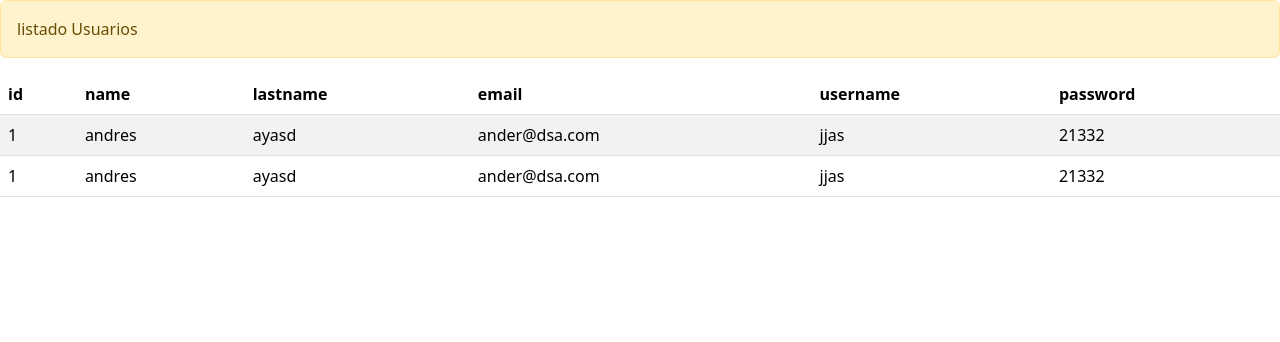
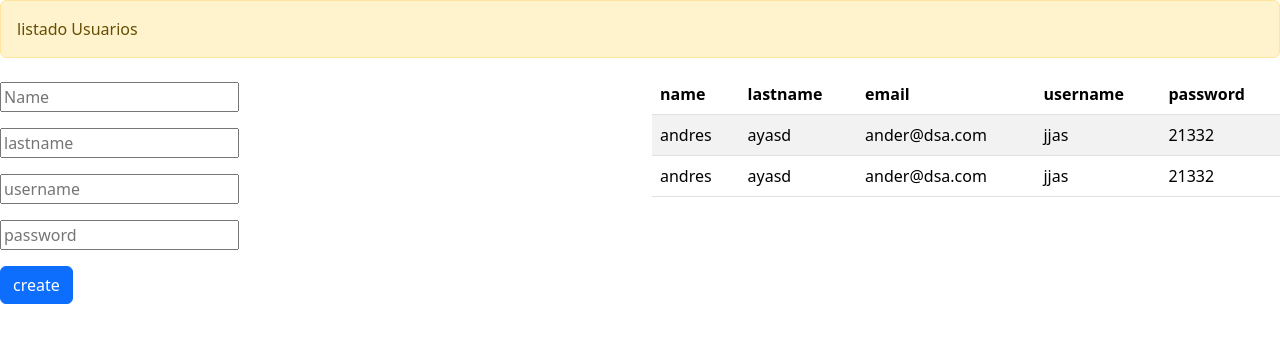
Before and after one commit to JJAS-DEV/SistemaDEInventario-Frontend, an Angular app: page / in a window 1280 px wide. Shown: the top 342 px of the page. Built offline with nearby package versions, Linux system fonts and the light colour scheme.

Commit message:
aprendiendo_con_Stolen

```diff
--- a/src/app/app.component.ts
+++ b/src/app/app.component.ts
@@ -1,11 +1,12 @@
 import { Component } from '@angular/core';
 import { RouterOutlet } from '@angular/router';
 import { UserAppComponent } from './components/user-app.component';
+import { UserFormComponent } from './components/user-form/user-form.component';
 
 @Component({
   selector: 'app-root',
   standalone: true,
-  imports: [ UserAppComponent],
+  imports: [UserAppComponent],
   templateUrl: './app.component.html',
   styleUrl: './app.component.css'
 })
--- a/src/app/components/user-app.component.html
+++ b/src/app/components/user-app.component.html
@@ -1,6 +1,10 @@
 <div class="alert alert-warning "> {{title}}</div>
 
 <div class="row">
+    <div class="col">
+       <user-form (newUserEventEmitter)="addUser($event)"></user-form>
+
+    </div>
     <div class="col">
         <user [users]="users"/>
 
--- a/src/app/components/user-app.component.ts
+++ b/src/app/components/user-app.component.ts
@@ -3,11 +3,12 @@ import { title } from 'process';
 import { User } from '../models/user';
 import { UserService } from '../services/user.service';
 import { UserComponent } from './user/user.component';
+import { UserFormComponent } from './user-form/user-form.component';
 
 @Component({
   selector: 'user-app',
   standalone: true,
-  imports: [UserComponent],
+  imports: [UserComponent,UserFormComponent],
   templateUrl: './user-app.component.html',
   styleUrl: './user-app.component.css'
 })
@@ -23,7 +24,11 @@ export class UserAppComponent implements OnInit {
     this.service.findAll().subscribe(users=> this.users=users)
   }
 
+  addUser(user:User){
 
+    this.users=[... this.users,{... user}];
+
+  }
 
 
 }
--- /dev/null
+++ b/src/app/components/user-form/user-form.component.html
@@ -0,0 +1,58 @@
+ <form (ngSubmit)="onSubmit()">
+
+    <div>
+        <input
+        placeholder="Name"
+        [(ngModel)]="user.name"
+        class="from-control my-2"
+        name="name"
+
+
+        >
+
+    </div>
+
+    <div>
+        <input
+        name="lastname"
+
+        placeholder="lastname"
+        [(ngModel)]="user.lastname"
+        class="from-control my-2"
+
+
+        >
+
+    </div>
+     <div>
+        <input
+        name="username"
+
+        placeholder="username"
+        [(ngModel)]="user.username"
+        class="from-control my-2"
+
+
+        >
+
+    </div>
+    <div>
+        <input
+        name="password"
+        placeholder="password"
+        [(ngModel)]="user.password"
+        class="from-control my-2"
+        type="password"
+
+        >
+
+    </div>
+
+    <div>
+        <button type="submit" class="btn btn-primary my-2">
+            create
+
+        </button>
+    </div>
+
+ </form>
--- /dev/null
+++ b/src/app/components/user-form/user-form.component.ts
@@ -0,0 +1,34 @@
+import { Component, Output ,EventEmitter} from '@angular/core';
+import {FormsModule} from '@angular/forms'
+import { User } from '../../models/user';
+import { CommonModule } from '@angular/common';
+
+@Component({
+  selector: 'user-form',
+  standalone: true,
+  imports: [FormsModule, CommonModule],
+  templateUrl: './user-form.component.html',
+})
+export class UserFormComponent {
+
+  user: User;
+
+  @Output() newUserEventEmitter: EventEmitter<User>= new EventEmitter();
+
+constructor(){
+  this.user=new User();
+}
+
+onSubmit():void{
+  this.newUserEventEmitter.emit(this.user);
+  console.log(this.user);
+}
+
+
+
+
+
+
+
+
+}
--- a/src/app/components/user/user.component.html
+++ b/src/app/components/user/user.component.html
@@ -9,7 +9,7 @@
 
             <tr>
 
-                <th> id</th>
+            <!-- <th> id</th>-->
                 <th>name</th>
                 <th>lastname</th>
                 <th>email</th>
@@ -22,9 +22,9 @@
         <tbody>
             @for (user of users; track $index){
                 <tr>
-                    <td>
+                    <!--<td>
                         {{user.id}}
-                    </td>
+                    </td>-->
                     <td>
                         {{user.name}}
                     </td>
```
